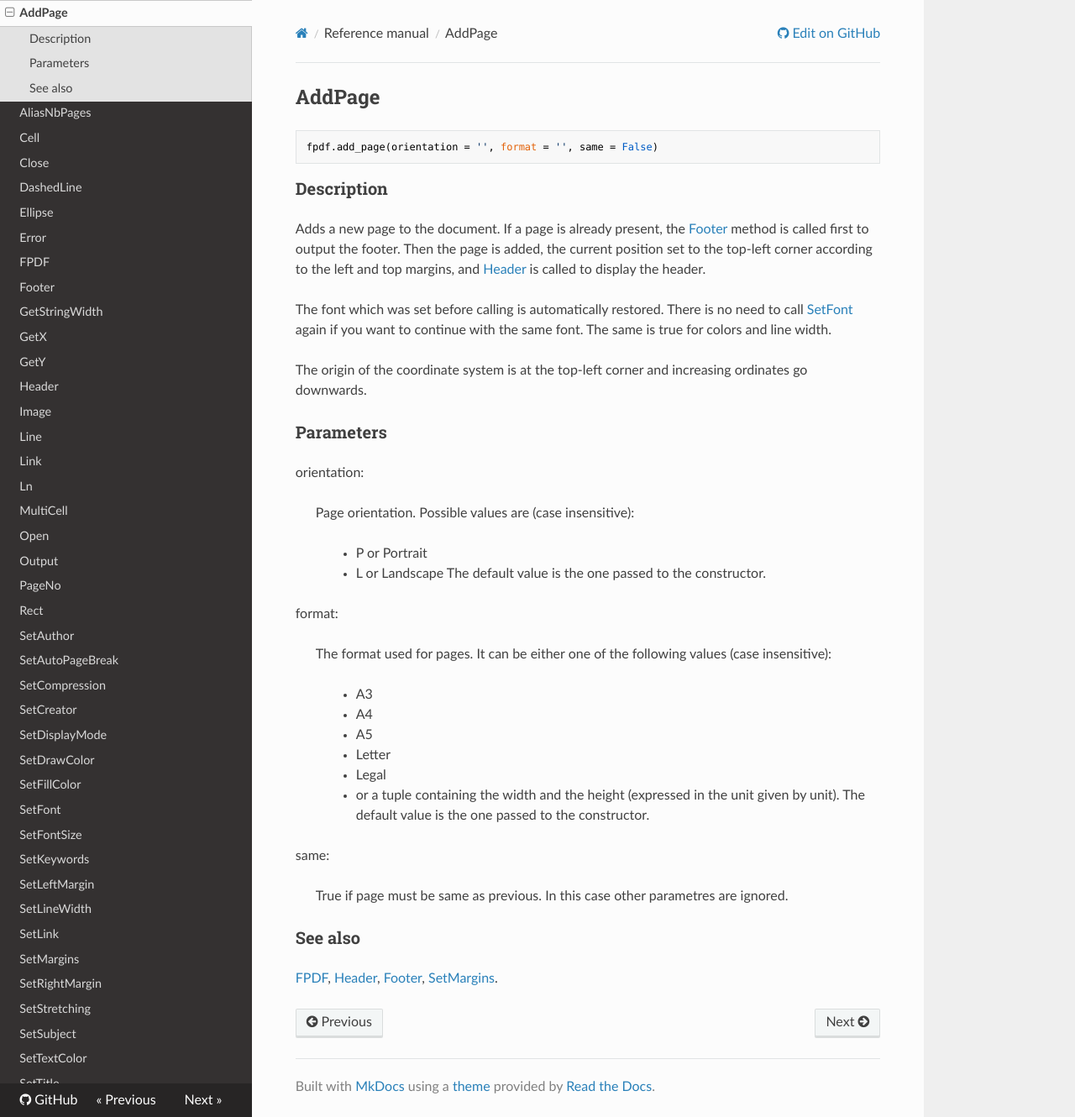
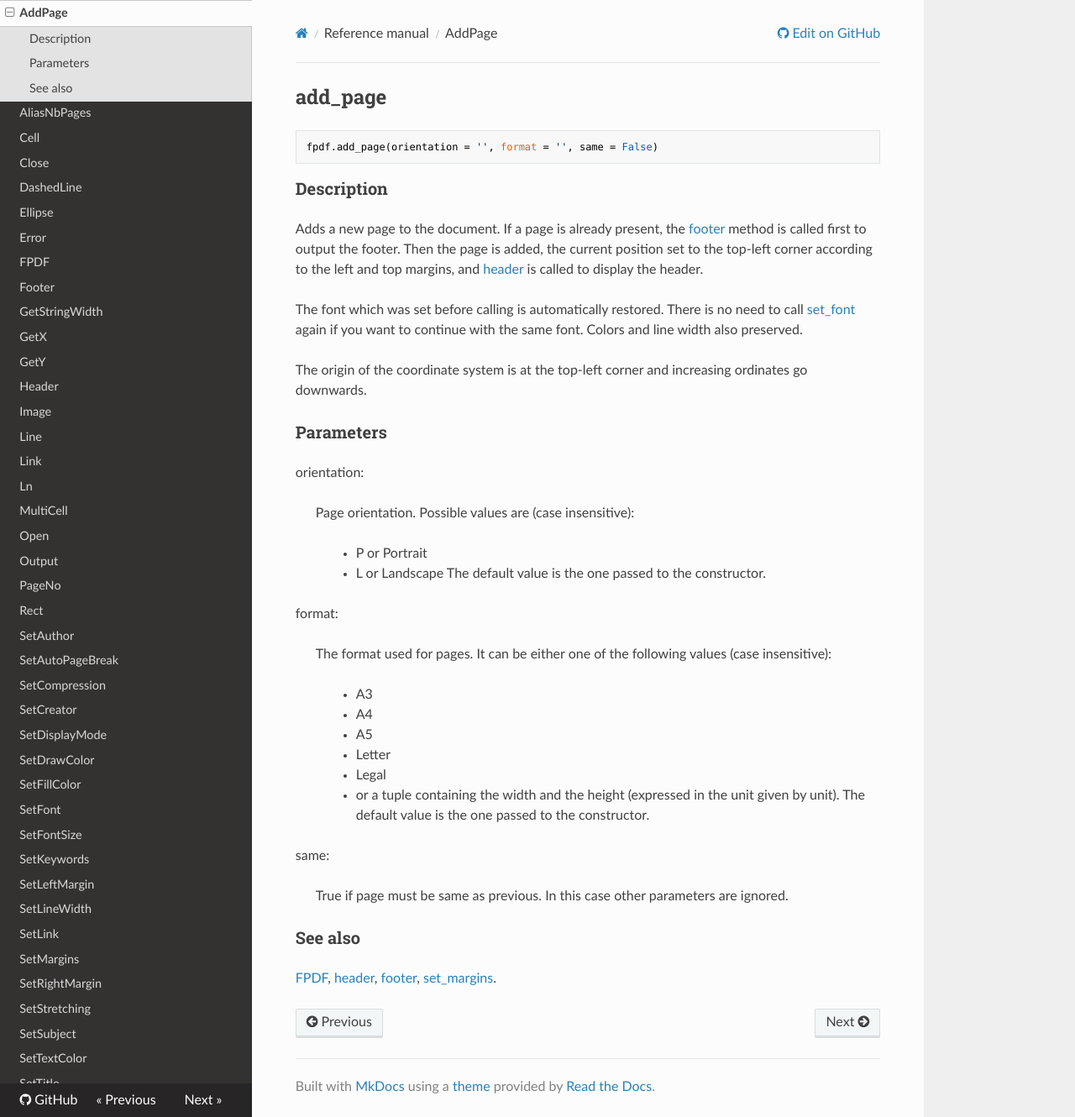
Before and after one commit to reingart/pyfpdf, an MkDocs documentation site: the page built from docs/reference/AddPage.md, in a window 1280 px wide and 1330 px high. Shown: the whole window at 84% size. Built offline with MkDocs 1.6.1, drawn with Linux system fonts in a browser that asks for light colours; nearby versions of some CDN libraries; old or Windows-style settings are respelled for this version of MkDocs.

Commit message:
Refine documentation for add_page()

````diff
--- a/docs/reference/AddPage.md
+++ b/docs/reference/AddPage.md
@@ -1,4 +1,4 @@
-## AddPage ##
+## add_page ##
 
 ```python
 fpdf.add_page(orientation = '', format = '', same = False)
@@ -6,11 +6,17 @@ fpdf.add_page(orientation = '', format = '', same = False)
 
 ### Description ###
 
-Adds a new page to the document. If a page is already present, the [Footer](Footer.md) method is called first to output the footer. Then the page is added, the current position set to the top-left corner according to the left and top margins, and [Header](Header.md) is called to display the header.
+Adds a new page to the document. If a page is already present, the
+[footer](Footer.md) method is called first to output the footer. Then the page
+is added, the current position set to the top-left corner according to the left
+and top margins, and [header](Header.md) is called to display the header.
 
-The font which was set before calling is automatically restored. There is no need to call [SetFont](SetFont.md) again if you want to continue with the same font. The same is true for colors and line width.
+The font which was set before calling is automatically restored. There is no
+need to call [set_font](SetFont.md) again if you want to continue with the same
+font. Colors and line width also preserved.
 
-The origin of the coordinate system is at the top-left corner and increasing ordinates go downwards.
+The origin of the coordinate system is at the top-left corner and increasing
+ordinates go downwards.
 
 ### Parameters ###
 
@@ -21,18 +27,22 @@ orientation:
 > The default value is the one passed to the constructor.
 
 format:
-> The format used for pages. It can be either one of the following values (case insensitive):
+> The format used for pages. It can be either one of the following values (case
+insensitive):
 >>    * A3
 >>    * A4
 >>    * A5
 >>    * Letter
 >>    * Legal
->>    * or a tuple containing the width and the height (expressed in the unit given by unit).
+>>    * or a tuple containing the width and the height (expressed in the unit
+given by unit).
 > The default value is the one passed to the constructor.
 
 same:
-> True if page must be same as previous. In this case other parametres are ignored.
+> True if page must be same as previous. In this case other parameters are
+ignored.
 
 ### See also ###
 
-[FPDF](FPDF.md), [Header](Header.md), [Footer](Footer.md), [SetMargins](SetMargins.md).
+[FPDF](FPDF.md), [header](Header.md), [footer](Footer.md),
+[set_margins](SetMargins.md).
````
